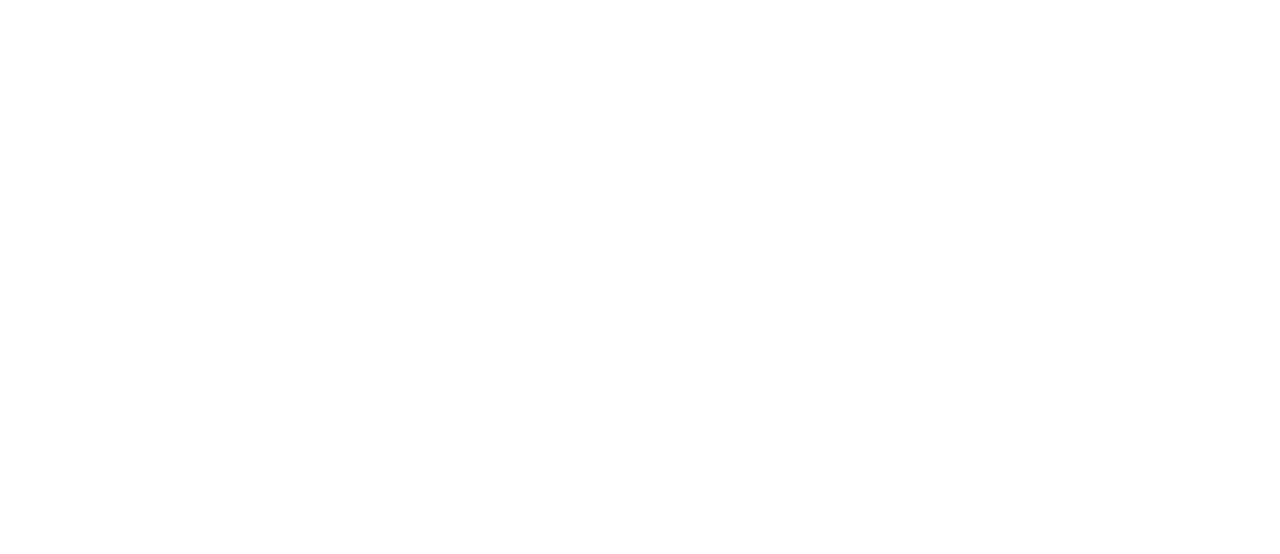
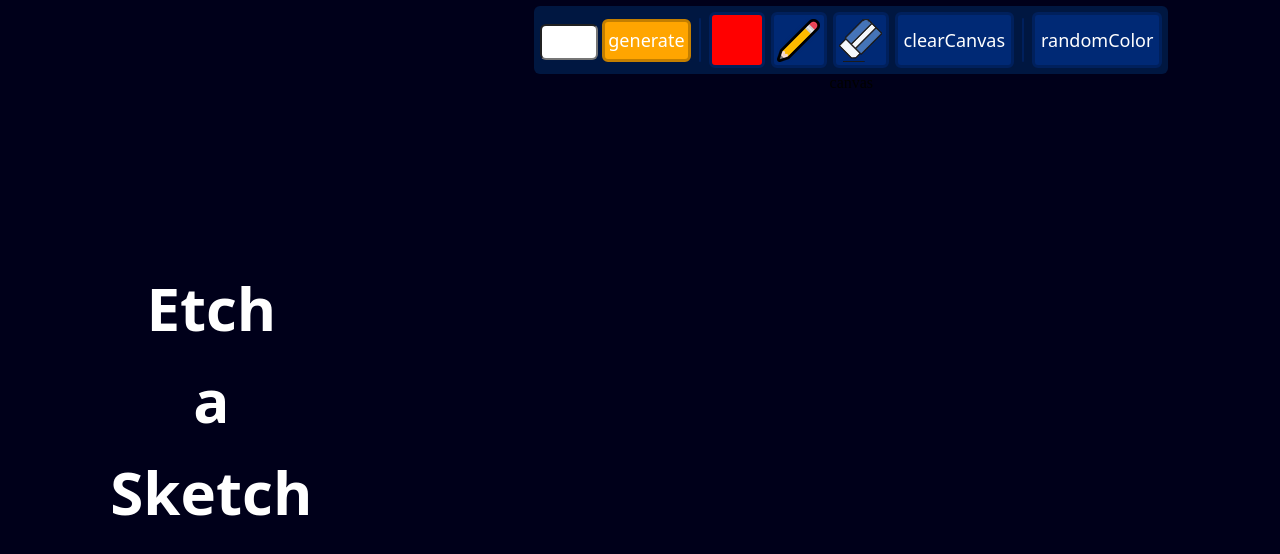
Before and after one commit to introduction996/Etch-a-Sketch, a plain HTML site: page index.html in a window 1280 px wide. Drawn offline with Linux system fonts and the light colour scheme.

Commit message:
make toolbar

```diff
--- a/index.html
+++ b/index.html
@@ -3,11 +3,43 @@
 <head>
     <meta charset="UTF-8">
     <title>Etch-a-Sketch</title>
+    <link href="styles.css" rel="stylesheet">
 </head>
 
 <body>
-    <div class="title"></div>
-    <div class="content"></div>
+    <div class="title-container">
+        <p class="title">Etch</p>
+        <p class="title">a</p>
+        <p class="title">Sketch</p>
+    </div>
+    <div class="content">
+        <div class="tools">
+            <div class="canvas-size">
+                <form id="canvas-size">
+                    <input type="text" class="form-number">
+                    <input type="button" class="form-button" value="generate">
+                </form>
+            </div>
+            <div class="separator"></div>
+            <div class="options">
+                <div class="color-picker"></div>
+            <div class="draw">
+                <img src="./assets/rsz_pencil_270f.png">
+            </div>
+            <div class="eraser">
+                <img src="./assets/eraser-icon.png">
+            </div>
+            <div class="clear-canvas">
+                <button id="clear-canvas">clearCanvas</button>
+            </div>
+            </div>
+            <div class="separator"></div>
+            <div class="random-color">
+                <button id="random-color">randomColor</button>
+            </div>
+        </div>
+        <div class="canvas">canvas</div>
+    </div>
 </body>
 
 </html>
--- a/styles.css
+++ b/styles.css
@@ -0,0 +1,206 @@
+html, body {
+    width: 100vw;
+    height: 100vh;
+    margin: 0;
+    border: 0;
+    padding: 0;
+    overflow: hidden;
+}
+
+body {
+    display: flex;
+}
+
+.title-container, .content {
+    background: rgb(0, 0, 26);
+}
+
+.title-container {
+    flex: 1;
+    font-size: 60px;
+    color: white;
+    font-family: system-ui, -apple-system, BlinkMacSystemFont, 'Segoe UI', Roboto, Oxygen, Ubuntu, Cantarell, 'Open Sans', 'Helvetica Neue', sans-serif;
+    font-weight: 600;
+    display: flex;
+    flex-direction: column;
+    justify-content: center;
+    align-items: center;
+    flex-wrap: wrap;
+}
+
+.content {
+    display: flex;
+    flex-direction: column;
+    justify-content: flex-start;
+    align-items: center;
+    flex: 2;
+    padding: 6px;
+}
+
+p.title {
+    margin: 5px;
+    display: flex;
+    justify-content: center;
+}
+
+.tools {
+    width: auto;
+    height: auto;
+    background-color: rgb(0, 23, 65);
+    border-radius: 6px;
+    padding: 6px;
+    display: flex;
+    align-items: center;
+}
+
+.separator {
+    background-color: rgb(0, 32, 92);
+    margin: 0 8px 0 8px;
+    width: 2px;
+    height: 80%;
+    border-radius: 2px;
+}
+
+.form-number {
+    width: 30px;
+}
+
+.form-button {
+    width: auto;
+    height: 43px;
+
+    background-color: orange;
+    border: 3px solid rgb(196, 127, 0);
+    border-radius: 6px;
+    color: white;
+    font-family: system-ui, -apple-system, BlinkMacSystemFont, 'Segoe UI', Roboto, Oxygen, Ubuntu, Cantarell, 'Open Sans', 'Helvetica Neue', sans-serif;
+    font-weight: 500;
+    font-size: 18px;
+    padding: 3px;
+
+    text-align: center;
+}
+
+.form-button:hover {
+    opacity: 90%;
+    cursor: pointer;
+}
+
+.form-button:active {
+    opacity: 80%;
+}
+
+.form-number {
+    font-size: 18px;
+    border-radius: 6px;
+    height: 30px;
+    width: 50px
+}
+
+.color-picker {
+    width: 50px;
+    height: 50px;
+    border: 3px solid rgb(0, 32, 92);
+    border-radius: 6px;
+    background-color: red;
+}
+
+.color-picker:hover {
+    cursor: pointer;
+    opacity: 90%;
+}
+
+.color-picker:active {
+    opacity: 80%;
+}
+
+.eraser {
+    background-color: rgb(0, 41, 117);
+    border: 3px solid rgb(0, 32, 92);
+    border-radius: 6px;
+    width: 50px;
+    height: 50px;
+    display: flex;
+    align-items: center;
+    justify-content: center;
+}
+
+.eraser:hover {
+    cursor: pointer;
+    opacity: 90%;
+}
+
+.eraser:active {
+    opacity: 80%;
+}
+
+.draw {
+    width: 50px;
+    height: 50px;
+    display: flex;
+    align-items: center;
+    justify-content: center;
+    background-color: rgb(0, 41, 117);
+    border: 3px solid rgb(0, 32, 92);
+    border-radius: 6px;
+}
+
+.draw:hover {
+    cursor: pointer;
+    opacity: 90%;
+}
+
+.draw:active {
+    opacity: 80%;
+}
+
+#clear-canvas {
+    width: auto;
+    height: 55.5px;
+    background-color: rgb(0, 41, 117);
+    border: 3px solid rgb(0, 32, 92);
+    border-radius: 6px;
+    color: white;
+    font-family: system-ui, -apple-system, BlinkMacSystemFont, 'Segoe UI', Roboto, Oxygen, Ubuntu, Cantarell, 'Open Sans', 'Helvetica Neue', sans-serif;
+    font-weight: 500;
+    font-size: 18px;
+    padding: 6px;
+}
+
+#clear-canvas:hover {
+    opacity: 90%;
+    cursor: pointer;
+}
+
+#clear-canvas:active {
+    opacity: 80%;
+}
+
+.options {
+    display: flex;
+    justify-content: center;
+    align-items: center;
+    gap: 6px;
+}
+
+#random-color {
+    width: auto;
+    height: 55.5px;
+    background-color: rgb(0, 41, 117);
+    border: 3px solid rgb(0, 32, 92);
+    border-radius: 6px;
+    color: white;
+    font-family: system-ui, -apple-system, BlinkMacSystemFont, 'Segoe UI', Roboto, Oxygen, Ubuntu, Cantarell, 'Open Sans', 'Helvetica Neue', sans-serif;
+    font-weight: 500;
+    font-size: 18px;
+    padding: 6px;
+}
+
+#random-color:hover {
+    opacity: 90%;
+    cursor: pointer;
+}
+
+#random-color:active {
+    opacity: 80%;
+}
```
Also changed, not shown: assets/eraser-icon.png (added), assets/rsz_pencil_270f.png (added).
